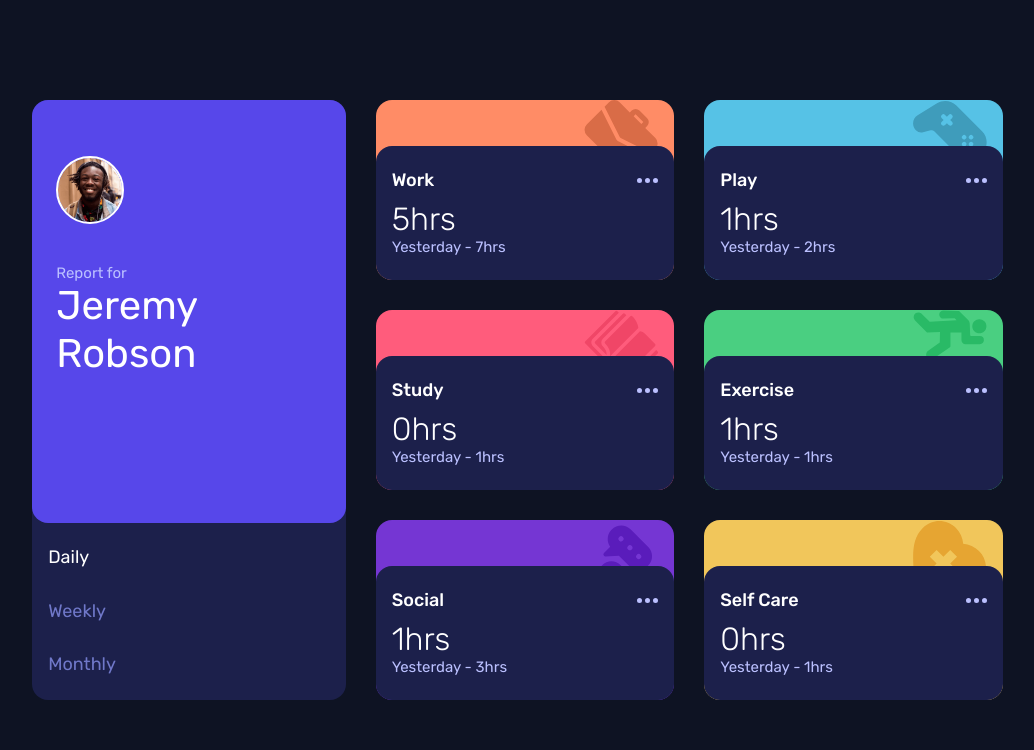
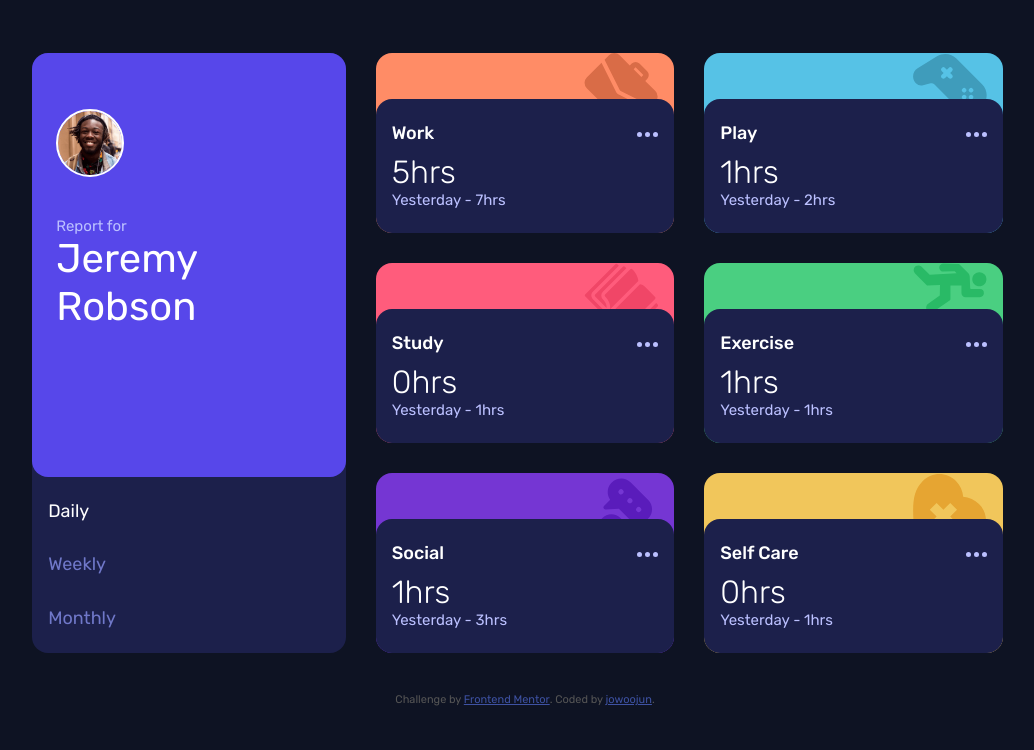
Before and after one commit to jowoojun/time-tracking-dashboard-main, a plain HTML site: page index.html in a window 1280 px wide. Shown: the whole page, without its empty margins (115-1149 px from the left). Drawn offline with Linux system fonts and the light colour scheme.

Commit message:
Feat: Add attribution

```diff
--- a/css/ui.css
+++ b/css/ui.css
@@ -1,6 +1,15 @@
 .page {
   display: flex;
   flex-direction: column;
+}
+
+.attribution {
+  font-size: 11px;
+  padding: 40px;
+  text-align: center;
+}
+.attribution a {
+  color: hsl(228, 45%, 44%);
 }
 
 /* user */
@@ -148,6 +157,7 @@ input[type="radio"]:checked ~ .user-menu-text {
 @media (min-width: 1023px) {
   body {
     display: flex;
+    flex-direction: column;
     justify-content: center;
     align-items: center;
     height: 100vh;
@@ -156,6 +166,10 @@ input[type="radio"]:checked ~ .user-menu-text {
     display: grid;
     grid-template-columns: 0.5fr 1fr;
     width: 77%;
+  }
+
+  .attribution {
+    width: 100%;
   }
 
   .user-container {
--- a/index.html
+++ b/index.html
@@ -16,11 +16,6 @@
 
   <title>Frontend Mentor | Time tracking dashboard</title>
 
-  <!-- Feel free to remove these styles or customise in your own stylesheet 👍 -->
-  <style>
-    .attribution { font-size: 11px; text-align: center; }
-    .attribution a { color: hsl(228, 45%, 44%); }
-  </style>
   <script type="text/javascript" src="js/script.js"></script>
 </head>
 <body>
@@ -160,8 +155,13 @@
           </div>
         </li>
       </ul>
+
     </article>
 
   </section>
+  <div class="attribution">
+    Challenge by <a href="https://www.frontendmentor.io?ref=challenge" target="_blank">Frontend Mentor</a>.
+    Coded by <a href="https://github.com/jowoojun" target="_blank">jowoojun</a>.
+  </div>
 </body>
 </html>
```
